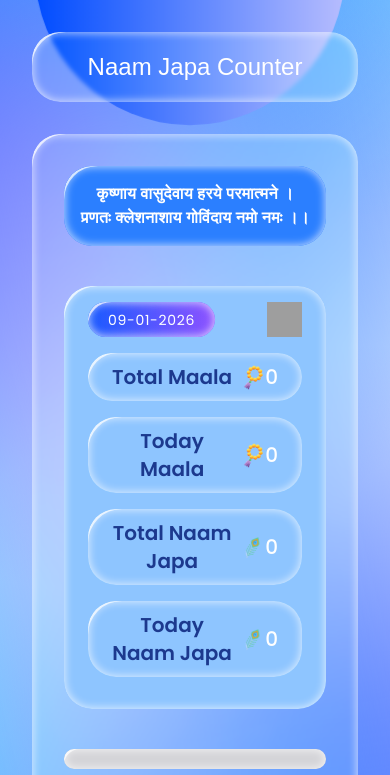
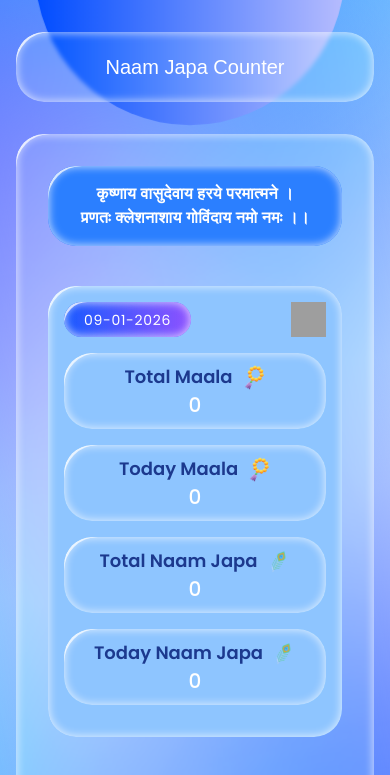
Before and after one commit to abhisharma54/Naam-Japa-Counter, a React (Vite) app: page / in a window 390 px wide. Shown: the top 775 px of the page. Built offline with nearby package versions, Linux system fonts and the light colour scheme; grey boxes are pictures that could not be loaded; a web font is replaced by a local one.

Commit message:
minor change

```diff
--- a/src/App.jsx
+++ b/src/App.jsx
@@ -44,7 +44,7 @@ function App() {
   }, [data]);
 
   return (
-    <div className="w-full flex flex-col py-8 gap-8 relative min-h-screen h-full px-8 overflow-hidden">
+    <div className="w-full flex flex-col px-4 py-8 gap-8 relative min-h-screen h-full sm:px-8 overflow-hidden">
       <div className="absolute inset-0 box"></div>
       <div className="mesh-gradientBox1"></div>
       <div className="mesh-gradientBox2"></div>
--- a/src/components/DataTab.jsx
+++ b/src/components/DataTab.jsx
@@ -41,13 +41,13 @@ function DataTab() {
     <div
       className={`glassCard w-full relative ${
         isOpenTab && "h-[120px] border-b-zinc-300 overflow-hidden"
-      } pt-4 pb-8 px-6 rounded-[var(--tabRadius)] bg-blue-300 sm:w-[500px] `}
+      } pt-4 pb-8 px-4 sm:px-6 bg-blue-300 sm:w-[500px]`}
     >
       <div className="flex justify-between pb-4">
         <div className="glassCard dateTab px-5 flex items-center text-sm tracking-wider bg-blue-600 text-white rounded-lg">
           <p>{data.lastActiveDate.split("-").reverse().join("-")}</p>
         </div>
-        <button onClick={() => setIsOpenTab((prev) => !prev)}>
+        <button onClick={() => setIsOpenTab(!isOpenTab)}>
           <img
             className={`w-[35px] h-[35px] -rotate-180 transition duration-100 ease-in hover:scale-105 cursor-pointer ${
               isOpenTab && "rotate-0"
@@ -57,14 +57,16 @@ function DataTab() {
           />
         </button>
       </div>
-      <div className="flex flex-col gap-4">
+      <div className="flex flex-col gap-4 ">
         {naamData.map(({ id, name, imgSrc, imgAlt, data }) => (
           <div
             key={id}
-            className="glassCard flex px-6 py-2.5 bg-blue-300 rounded-[var(--boxRadius)] items-center justify-between"
+            className="glassCard flex sm:flex-row flex-col px-6 py-2.5 bg-blue-300 rounded-[var(--boxRadius)] items-center justify-between"
           >
             <div className="flex items-center gap-2">
-              <p className="text-xl text-blue-900 font-semibold">{name}</p>
+              <p className="text-lg text-nowrap sm:text-xl text-blue-900 font-semibold">
+                {name}
+              </p>
               <img
                 className="w-[25px] h-[25px] rotate-30"
                 src={imgSrc}
--- a/src/components/MantraCard.jsx
+++ b/src/components/MantraCard.jsx
@@ -4,10 +4,10 @@ function MantraCard() {
   return (
     <div className="glassCard w-full px-4 py-4 text-white bg-blue-500 sm:w-[500px]">
       <div>
-        <p className="font-semibold tracking-wide">
+        <p className="text-md sm:text-xl font-semibold tracking-wide">
           कृष्णाय वासुदेवाय हरये परमात्मने ।
         </p>
-        <p className="font-semibold tracking-wide">
+        <p className="text-md sm:text-xl font-semibold tracking-wide">
           प्रणतः क्लेशनाशाय गोविंदाय नमो नमः ।।
         </p>
       </div>
--- a/src/components/Navbar.jsx
+++ b/src/components/Navbar.jsx
@@ -3,7 +3,9 @@ import React from "react";
 function Navbar() {
   return (
     <div className="glassCard w-full relative h-[70px] fjalla-one-regular flex justify-center items-center ">
-      <p className=" logo">Naam Japa Counter</p>
+      <p className="text-xl text-nowrap sm:text-[1.6rem] logo">
+        Naam Japa Counter
+      </p>
     </div>
   );
 }
--- a/src/index.css
+++ b/src/index.css
@@ -22,7 +22,6 @@ html {
   font-family: "Unbounded", sans-serif;
   font-weight: 500;
   font-style: normal;
-  font-size: 1.5em;
   color: white;
   font-family: "Unbounded", sans-serif;
   font-optical-sizing: auto;
```
Also changed, not shown: vercel.json (added).
